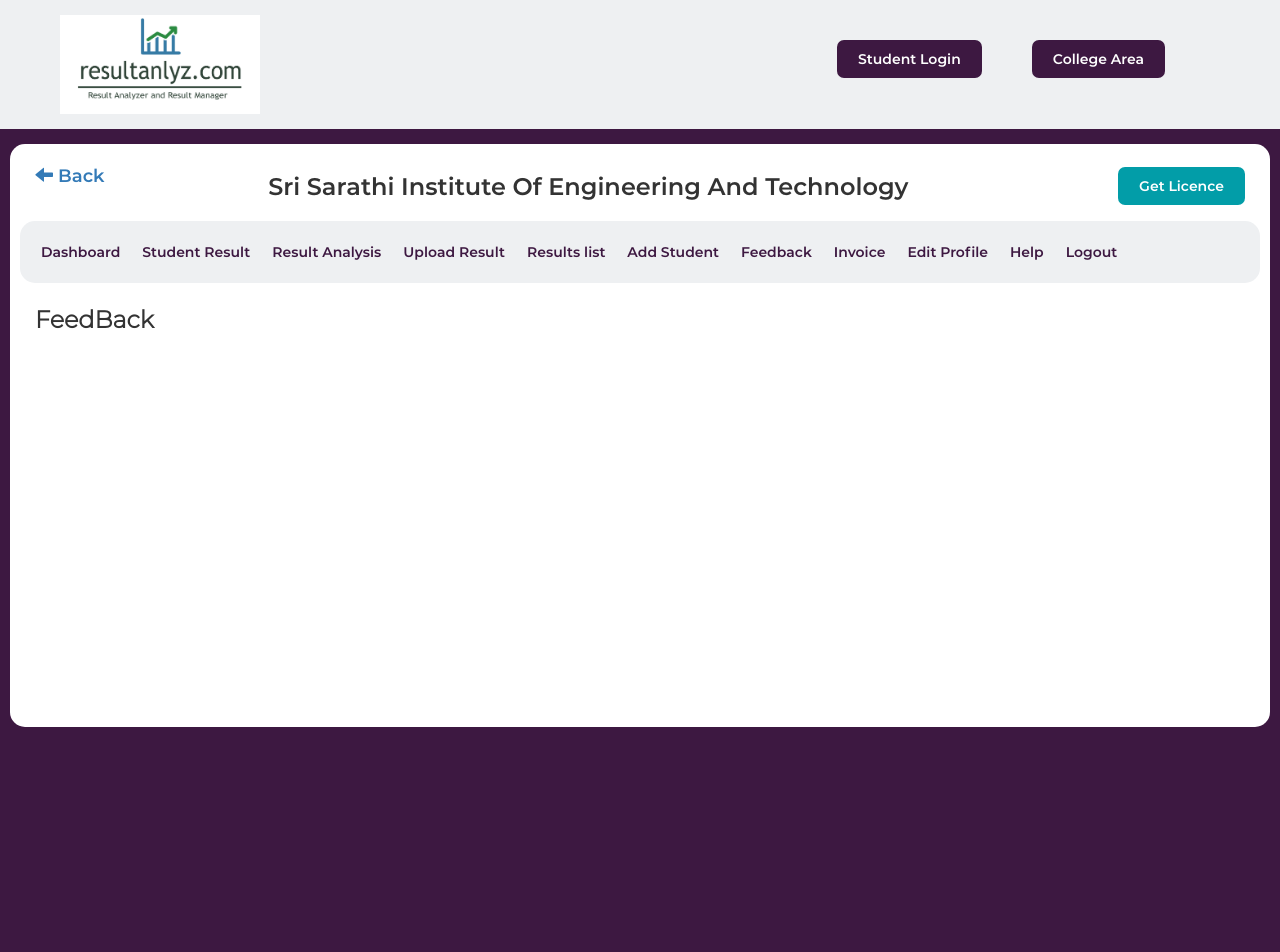
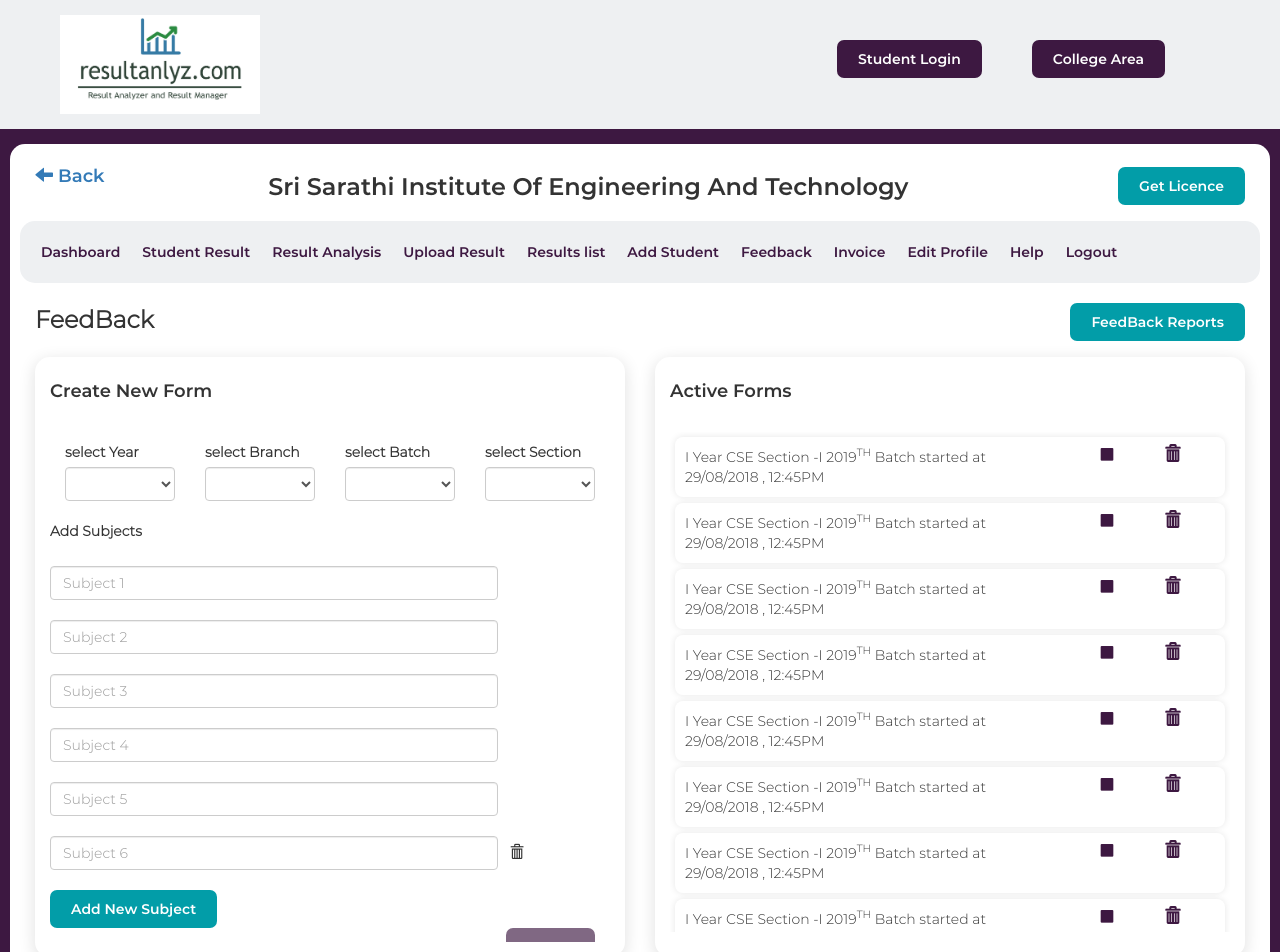
Before and after one commit to Plalith/resultanlyzer, an Angular app: page /collegedashboard/feedback in a window 1280 px wide. Shown: the top 952 px of the page. Before the commit the page ends 800 px from the top, so only its background shows below. Built offline with nearby package versions, Linux system fonts and the light colour scheme; what ng2-charts would draw is missing.

Commit message:
process1

```diff
--- a/src/app/app-routing.module.ts
+++ b/src/app/app-routing.module.ts
@@ -18,6 +18,7 @@ import { ResultlistComponent } from './layout/collegedashboard/resultlist/result
 import { AddstudentsComponent } from './layout/collegedashboard/addstudents/addstudents.component';
 import { AdminfeedbackComponent } from './layout/collegedashboard/adminfeedback/adminfeedback.component';
 import { ViewresultlComponent } from './layout/collegedashboard/resultlist/viewresultl/viewresultl.component';
+import { FeedbackreportsComponent } from './layout/collegedashboard/adminfeedback/feedbackreports/feedbackreports.component';
 
 const routes: Routes = [
     { path: 'index', component: HomeComponent},
@@ -41,7 +42,7 @@ const routes: Routes = [
             {path: 'resultlist', component:ResultlistComponent, children:[ {path: 'viewresult', component:ViewresultlComponent}]},
             {path: 'addstudents', component:AddstudentsComponent},
             {path: 'feedback', component:AdminfeedbackComponent},
-            {path: 'gfg', component:AdminfeedbackComponent},
+            {path: 'fdreports', component:FeedbackreportsComponent},
         ]
     }
     // { path: 'signup', loadChildren: './signup/signup.module#SignupModule' },
--- a/src/app/app.module.ts
+++ b/src/app/app.module.ts
@@ -27,6 +27,7 @@ import { ResultlistComponent } from './layout/collegedashboard/resultlist/result
 import { AddstudentsComponent } from './layout/collegedashboard/addstudents/addstudents.component';
 import { AdminfeedbackComponent } from './layout/collegedashboard/adminfeedback/adminfeedback.component';
 import { ViewresultlComponent } from './layout/collegedashboard/resultlist/viewresultl/viewresultl.component';
+import { FeedbackreportsComponent } from './layout/collegedashboard/adminfeedback/feedbackreports/feedbackreports.component';
 
 
 @NgModule({
@@ -53,7 +54,8 @@ import { ViewresultlComponent } from './layout/collegedashboard/resultlist/viewr
     ResultlistComponent,
     AddstudentsComponent,
     AdminfeedbackComponent,
-    ViewresultlComponent
+    ViewresultlComponent,
+    FeedbackreportsComponent
   ],
   imports: [
     BrowserModule,
--- a/src/app/layout/collegedashboard/adminfeedback/adminfeedback.component.html
+++ b/src/app/layout/collegedashboard/adminfeedback/adminfeedback.component.html
@@ -3,10 +3,115 @@
         <div class="col-sm-12">
             <div class="subheadding">
                 <span class="fotntwt700">FeedBack</span>
+                <a  routerLink='/collegedashboard/fdreports' class="btn btntwo floatr">FeedBack Reports</a>
             </div>
         </div>
     </div>
     <div class="divcontent">
-
+      <div class="row">
+          <div class="col-sm-6">
+              <div class="feedback_form">
+                  <h4 class="mediumtext" style="margin-bottom: 20px;">Create New Form</h4><br>
+                  <form (ngSubmit)="Createform(f)" #f="ngForm" class="widgetheight1">
+                      <div class="row" style="margin: 0px;">
+                          <div class="col-sm-3">
+                              <label>select Year</label>
+                                <select name='year' ngModel class="form-control" required>
+                                    <option></option>
+                                    <option>I Year</option>
+                                    <option>II Year</option>
+                                    <option>III year</option>
+                                    <option>IV year</option>
+                                </select>
+                          </div>
+                          <div class="col-sm-3">
+                              <label>select Branch</label>
+                                <select name='Branch' ngModel class="form-control" required>
+                                    <option>CSE</option>
+                                    <option>CSE</option>
+                                    <option>CSE</option>
+                                    <option>CSE</option>
+                                </select>
+                          </div>
+                          <div class="col-sm-3">
+                              <label>select Batch</label>
+                                <select name='Batch' ngModel class="form-control" required>
+                                    <option>2013</option>
+                                    <option>2014</option>
+                                    <option>2015</option>
+                                    <option>2016</option>
+                                    <option>2017</option>
+                                    <option>2018</option>
+                                    <option>2019</option>
+                                    <option>2020</option>
+                                    <option>2021</option>
+                                </select>
+                          </div>
+                          <div class="col-sm-3">
+                              <label>select Section</label>
+                                <select name='Section' ngModel class="form-control" required>
+                                    <option>Section-I</option>
+                                    <option>Section-II</option>
+                                    <option>Section-III</option>
+                                </select>
+                          </div>
+                      </div><br>
+                      <div class="row">
+                          <div class="col-sm-12">
+                            <label>Add Subjects</label>
+                            <div id="subjects">
+                                <div class="eachsubject" style="display: flex;" *ngFor='let sub of subjects; let i=index;' id="{{sub+i}}">
+                                    <input type="text" class="form-control" ngModel name="{{sub+i}}" style="width:80%" placeholder="{{sub+' '}}{{i+1}}" required>&nbsp;
+                                    <span *ngIf='i==totalsubjects-1;'(click)="delet_subject(i)"class="navicon glyphicon glyphicon-trash"></span>
+                                </div>
+                            </div>
+                            <a (click)="addsubject()" class="btn btntwo">Add New Subject</a>
+                          </div>
+                      </div>
+                      <div class="row" style="margin: 0px;">
+                          <div class="col-sm-12 ">
+                            <button class="floatr btn btnone" [disabled]="!f.valid" type="Submit">Create</button>
+                          </div>
+                      </div>
+                  </form>
+              </div>
+          </div>
+          <div class="col-sm-6">
+            <div class="feedback_form">
+                <h4 class="mediumtext">Active Forms</h4><br>
+                <div class="resultlist">
+                    <ul class="widgetheight1">
+                        <li *ngFor='let result of dummyarray;'>
+                            <div class="row">
+                            <div class="col-sm-8">I Year CSE Section -I 2019<sup>TH</sup> Batch started at 29/08/2018 , 12:45PM</div>
+                            <div class="col-sm-4 result-li-icons">
+                                <i class="glyphicon glyphicon-stop"></i>
+                                <i class="glyphicon glyphicon-trash"></i>
+                            </div>
+                            </div>
+                        </li>
+                    </ul>
+                </div>
+            </div>
+          </div>
+      </div>
+      <div class="row" style="padding:15px;">
+          <div class="feedback_form col-sm-12">
+                <h4 class="mediumtext">Submited Forms</h4>
+                <div class="resultlist">
+                    <ul class="widgetheight1">
+                        <li *ngFor='let result of dummyarray;'>
+                            <div class="row">
+                            <div class="col-sm-8">I Year CSE Section -I 2019<sup>TH</sup> Batch started at 29/08/2018 , 12:45PM</div>
+                            <div class="col-sm-4 result-li-icons">
+                                <i class="glyphicon glyphicon-equalizer"></i>
+                                <i class="glyphicon glyphicon-trash"></i>
+                            </div>
+                            </div>
+                        </li>
+                    </ul>
+                </div>
+          </div>
+      </div>
     </div>
 </div>
--- a/src/app/layout/collegedashboard/adminfeedback/adminfeedback.component.ts
+++ b/src/app/layout/collegedashboard/adminfeedback/adminfeedback.component.ts
@@ -1,4 +1,5 @@
 import { Component, OnInit } from '@angular/core';
+import { NgForm } from '@angular/forms';
 
 @Component({
   selector: 'app-adminfeedback',
@@ -8,8 +9,36 @@ import { Component, OnInit } from '@angular/core';
 export class AdminfeedbackComponent implements OnInit {
 
   constructor() { }
-
+  subjects=['Subject','Subject','Subject','Subject','Subject','Subject'];
+  dummyarray=['','','','','','','','','','','']
   ngOnInit() {
   }
 
+  totalsubjects=this.subjects.length;
+  delet_subject(i) {
+    if(this.subjects.length>1) {
+    this.subjects.splice(i,1);
+    this.totalsubjects=this.subjects.length;
+    }
+  }
+  addsubject() {
+    this.subjects.push('Subject');
+    this.totalsubjects=this.subjects.length;
+  }
+
+  Createform(f:NgForm) {
+    console.log(f.value.year);
+    console.log(f.value.Batch);
+    console.log(f.value.Branch);
+    console.log(f.value.Section);
+    for(var i=0; i<this.subjects.length; i++){
+      console.log(f.value[this.subjects[i]+i])
+    }
+    f.reset();
+    this.subjects=['Subject','Subject','Subject','Subject','Subject','Subject'];
+    this.totalsubjects=this.subjects.length;
+
+  }
+
+
 }
--- /dev/null
+++ b/src/app/layout/collegedashboard/adminfeedback/feedbackreports/feedbackreports.component.html
@@ -0,0 +1,30 @@
+<div class="innermaincontent">
+    <div class="row hidden-print">
+        <div class="col-sm-12">
+            <div class="subheadding">
+                <span class="fotntwt700">Feedback Reports</span>
+                <a  routerLink='/collegedashboard/feedback' class="btn btntwo floatr">Create Form</a>
+            </div>
+        </div>
+    </div>
+    <div class="divcontent">
+      <div class="row" style="padding:15px;">
+          <div class="feedback_form col-sm-12">
+                <h4 class="mediumtext">Submited Forms List</h4>
+                <div class="resultlist">
+                    <ul class="widgetheight1">
+                        <li *ngFor='let result of dummyarray;'>
+                            <div class="row">
+                            <div class="col-sm-8">I Year CSE Section -I 2019<sup>TH</sup> Batch started at 29/08/2018 , 12:45PM</div>
+                            <div class="col-sm-4 result-li-icons">
+                                <i class="glyphicon glyphicon-equalizer"></i>
+                                <i class="glyphicon glyphicon-trash"></i>
+                            </div>
+                            </div>
+                        </li>
+                    </ul>
+                </div>
+          </div>
+      </div>
+    </div>
+</div>
--- /dev/null
+++ b/src/app/layout/collegedashboard/adminfeedback/feedbackreports/feedbackreports.component.ts
@@ -0,0 +1,15 @@
+import { Component, OnInit } from '@angular/core';
+
+@Component({
+  selector: 'app-feedbackreports',
+  templateUrl: './feedbackreports.component.html',
+  styleUrls: ['./feedbackreports.component.css']
+})
+export class FeedbackreportsComponent implements OnInit {
+
+  constructor() { }
+
+  ngOnInit() {
+  }
+  dummyarray=['','','','','','','','',''];
+}
--- a/src/styles.css
+++ b/src/styles.css
@@ -12,6 +12,7 @@ body {
     background-color: #3d1841;
     font-family: mont light;
 }
+
 /* common styles  */
 @media print {
     table { page-break-after:auto }
@@ -401,3 +402,50 @@ border-radius: 15px;
 .toltip:hover .tooltiptext {
     visibility: visible;
 }
+.feedback_form {
+    padding: 15px;
+    border-color: #f3f3f3;
+    box-shadow:0px 3.9px 15px 2px rgba(0, 0, 0, 0.1);
+    border-radius: 15px;
+}
+.navicon {
+    padding: 8px;
+    cursor: pointer;
+}
+#subjects {
+    padding: 10px 0px;
+}
+.eachsubject {
+    padding: 10px 0px;
+
+}
+.widgetheight1 {
+    height: 500px;
+    overflow: scroll;
+    overflow-x: hidden;
+}
+
+.height600 {
+    height:600px;
+}
+/* width */
+.widgetheight1::-webkit-scrollbar {
+    width: 5px;
+}
+
+/* Track */
+.widgetheight1::-webkit-scrollbar-track {
+    box-shadow: inset 0 0 5px grey;
+    border-radius: 10px;
+}
+
+/* Handle */
+.widgetheight1::-webkit-scrollbar-thumb {
+    background: #029da8;
+    border-radius: 10px;
+}
+
+/* Handle on hover */
+.widgetheight1::-webkit-scrollbar-thumb:hover {
+    background: #b30000;
+}
```
Also changed, not shown: src/app/layout/collegedashboard/adminfeedback/feedbackreports/feedbackreports.component.css (added), 1 other file (tests, documents, lock files or other folders).
